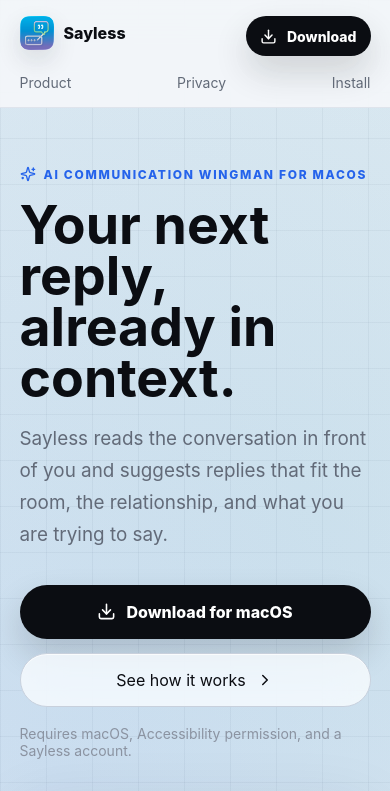
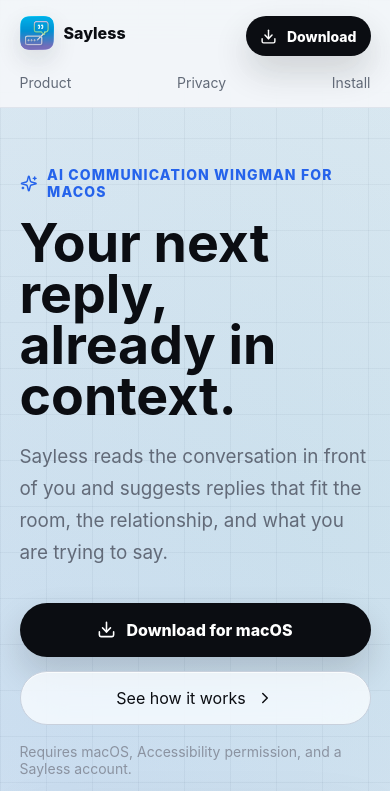
Before and after one commit to ispaik06/Sayless, a React (Vite) app in the folder site/: page / in a window 390 px wide. Shown: the top 791 px of the page. Built offline with nearby package versions, Linux system fonts and the light colour scheme.

Commit message:
Emphasize hero eyebrow copy

```diff
--- a/site/src/styles.css
+++ b/site/src/styles.css
@@ -182,6 +182,17 @@ button {
   text-transform: uppercase;
 }
 
+.hero .eyebrow {
+  gap: 10px;
+  font-size: 16px;
+  letter-spacing: 0.08em;
+}
+
+.hero .eyebrow svg {
+  width: 19px;
+  height: 19px;
+}
+
 .hero h1 {
   max-width: 860px;
   margin: 0;
@@ -1589,6 +1600,10 @@ button {
     font-size: 14px;
   }
 
+  .hero .eyebrow {
+    font-size: 14px;
+  }
+
   .hero h1 {
     font-size: 3.35rem;
   }
```
